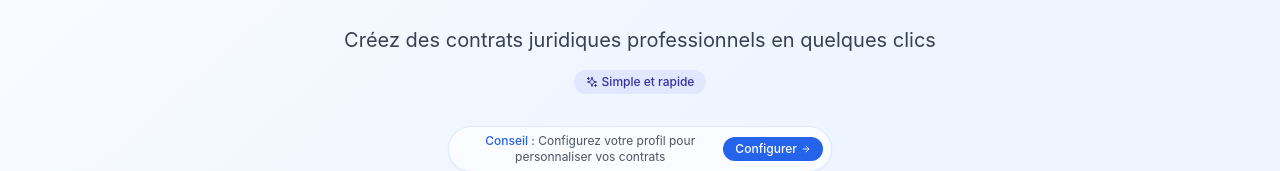
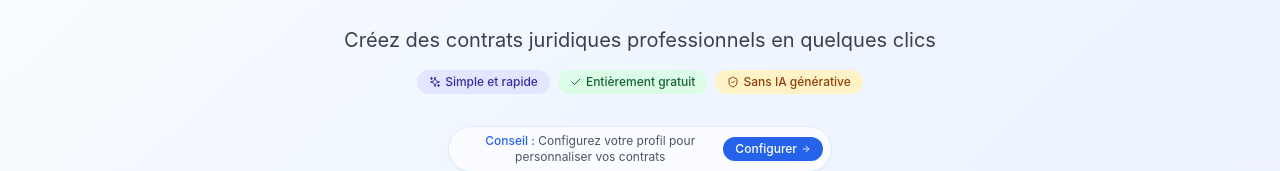
Before and after one commit to woziii/LexForge, a React (Create React App) app in the folder frontend/: page / in a window 1280 px wide. Shown: the part 551-722 px from the top of the page. Built offline with nearby package versions, Linux system fonts and the light colour scheme; no server answers.

Commit message:
légère amélioration visuelle

```diff
--- a/frontend/src/components/PreviewPanel.jsx
+++ b/frontend/src/components/PreviewPanel.jsx
@@ -50,7 +50,9 @@ const PreviewPanel = ({ contractPreview, isLoading }) => {
         </div>
       </div>
 
-      <div className={`overflow-y-auto bg-gray-50 ${isFullscreen ? 'fixed inset-0 z-50 p-3 sm:p-6' : 'h-[300px] sm:h-[400px] md:h-[500px] lg:h-[600px] p-3 sm:p-4 rounded-b-lg'}`}>
+      <div className={`overflow-y-auto bg-gray-50 ${isFullscreen
+        ? 'fixed inset-0 z-50 p-3 sm:p-6'
+        : 'h-full min-h-[400px] lg:min-h-[500px] flex-grow p-3 sm:p-4 rounded-b-lg'}`}>
         {isFullscreen && (
           <button
             className="absolute top-4 right-4 p-2 bg-white rounded-full shadow-md hover:bg-gray-100 transition-colors"
--- a/frontend/src/components/steps/Step6Finalization.jsx
+++ b/frontend/src/components/steps/Step6Finalization.jsx
@@ -277,7 +277,7 @@ const Step6Finalization = ({ contractData, updateContractData }) => {
             <>
               <Edit size={18} className="mr-2" />
               Accéder à l'éditeur
-              <span className="ml-2 text-xs bg-yellow-400 text-yellow-800 font-semibold px-1.5 py-0.5 rounded-full">Beta</span>
+              <span className="ml-2 text-xs bg-blue-100 text-blue-800 font-medium px-2 py-0.5 rounded-md shadow-sm">Nouveau</span>
             </>
           )}
         </button>
--- a/frontend/src/pages/DashboardPage.jsx
+++ b/frontend/src/pages/DashboardPage.jsx
@@ -174,11 +174,11 @@ const DashboardPage = () => {
         {activeTab === 'company' && (
           <div className="p-8">
             <div className="max-w-3xl mx-auto">
-              <h2 className="text-xl font-semibold text-gray-800 mb-4">Informations du cessionnaire</h2>
+              <h2 className="text-xl font-semibold text-gray-800 mb-4">Informations personnelles</h2>
 
               <div className="mb-8 text-sm text-gray-600">
                 <p className="mb-2">
-                  Ces informations sont essentielles pour générer vos contrats. Elles apparaîtront dans tous vos documents en tant que cessionnaire (bénéficiaire des droits).
+                  Ces informations sont essentielles pour générer vos contrats. Elles apparaîtront dans tous vos documents en tant que vous (bénéficiaire des droits).
                 </p>
 
                 <div className="flex items-start bg-blue-50 p-4 rounded-xl border border-blue-100 mt-3">
@@ -194,7 +194,7 @@ const DashboardPage = () => {
 
               {/* Entity Type Selection - Style moderne avec cartes */}
               <div className="mb-8">
-                <h3 className="text-base font-medium text-gray-700 mb-3">Type de cessionnaire</h3>
+                <h3 className="text-base font-medium text-gray-700 mb-3">Type de personne</h3>
 
                 <div className="grid grid-cols-1 sm:grid-cols-2 gap-4">
                   {/* Option: Personne physique */}
@@ -213,7 +213,7 @@ const DashboardPage = () => {
                       onChange={() => handleEntityTypeSelect('physical_person')}
                     />
 
-                    <div className="flex items-center w-full">
+                    <div className="flex items-center w-full relative">
                       <div className="flex-shrink-0 mr-4">
                         <div className={`w-12 h-12 rounded-lg flex items-center justify-center ${
                           profileData.selected_entity_type === 'physical_person'
@@ -237,6 +237,12 @@ const DashboardPage = () => {
                           </div>
                         )}
                       </div>
+
+                      {profileData.selected_entity_type === 'physical_person' && (
+                        <div className="absolute -top-2 -right-2 bg-blue-600 text-white text-xs font-bold px-2.5 py-1 rounded-full shadow-sm border-2 border-white">
+                          Sélectionné
+                        </div>
+                      )}
                     </div>
                   </label>
 
@@ -256,7 +262,7 @@ const DashboardPage = () => {
                       onChange={() => handleEntityTypeSelect('legal_entity')}
                     />
 
-                    <div className="flex items-center w-full">
+                    <div className="flex items-center w-full relative">
                       <div className="flex-shrink-0 mr-4">
                         <div className={`w-12 h-12 rounded-lg flex items-center justify-center ${
                           profileData.selected_entity_type === 'legal_entity'
@@ -280,6 +286,12 @@ const DashboardPage = () => {
                           </div>
                         )}
                       </div>
+
+                      {profileData.selected_entity_type === 'legal_entity' && (
+                        <div className="absolute -top-2 -right-2 bg-blue-600 text-white text-xs font-bold px-2.5 py-1 rounded-full shadow-sm border-2 border-white">
+                          Sélectionné
+                        </div>
+                      )}
                     </div>
                   </label>
                 </div>
--- a/frontend/src/pages/HomePage.jsx
+++ b/frontend/src/pages/HomePage.jsx
@@ -8,7 +8,8 @@ import {
   FileSignature,
   ShieldCheck,
   LayoutDashboard,
-  InfoIcon
+  InfoIcon,
+  Check
 } from 'lucide-react';
 import { getUserProfile } from '../services/api';
 
@@ -56,9 +57,19 @@ const HomePage = () => {
             <p className="text-lg sm:text-xl text-gray-700 mb-3 sm:mb-4 px-1">
               Créez des contrats juridiques professionnels en quelques clics
             </p>
-            <div className="inline-flex items-center px-3 py-1 rounded-full text-xs font-medium bg-indigo-100 text-indigo-800">
-              <Sparkles size={12} className="mr-1" />
-              Simple et rapide
+            <div className="flex flex-wrap justify-center gap-2 mb-3">
+              <div className="inline-flex items-center px-3 py-1 rounded-full text-xs font-medium bg-indigo-100 text-indigo-800">
+                <Sparkles size={12} className="mr-1" />
+                Simple et rapide
+              </div>
+              <div className="inline-flex items-center px-3 py-1 rounded-full text-xs font-medium bg-green-100 text-green-800">
+                <Check size={12} className="mr-1" />
+                Entièrement gratuit
+              </div>
+              <div className="inline-flex items-center px-3 py-1 rounded-full text-xs font-medium bg-amber-100 text-amber-800">
+                <ShieldCheck size={12} className="mr-1" />
+                Sans IA générative
+              </div>
             </div>
           </div>
 
```
Also changed, not shown: 1 other file (tests, documents, lock files or other folders).
